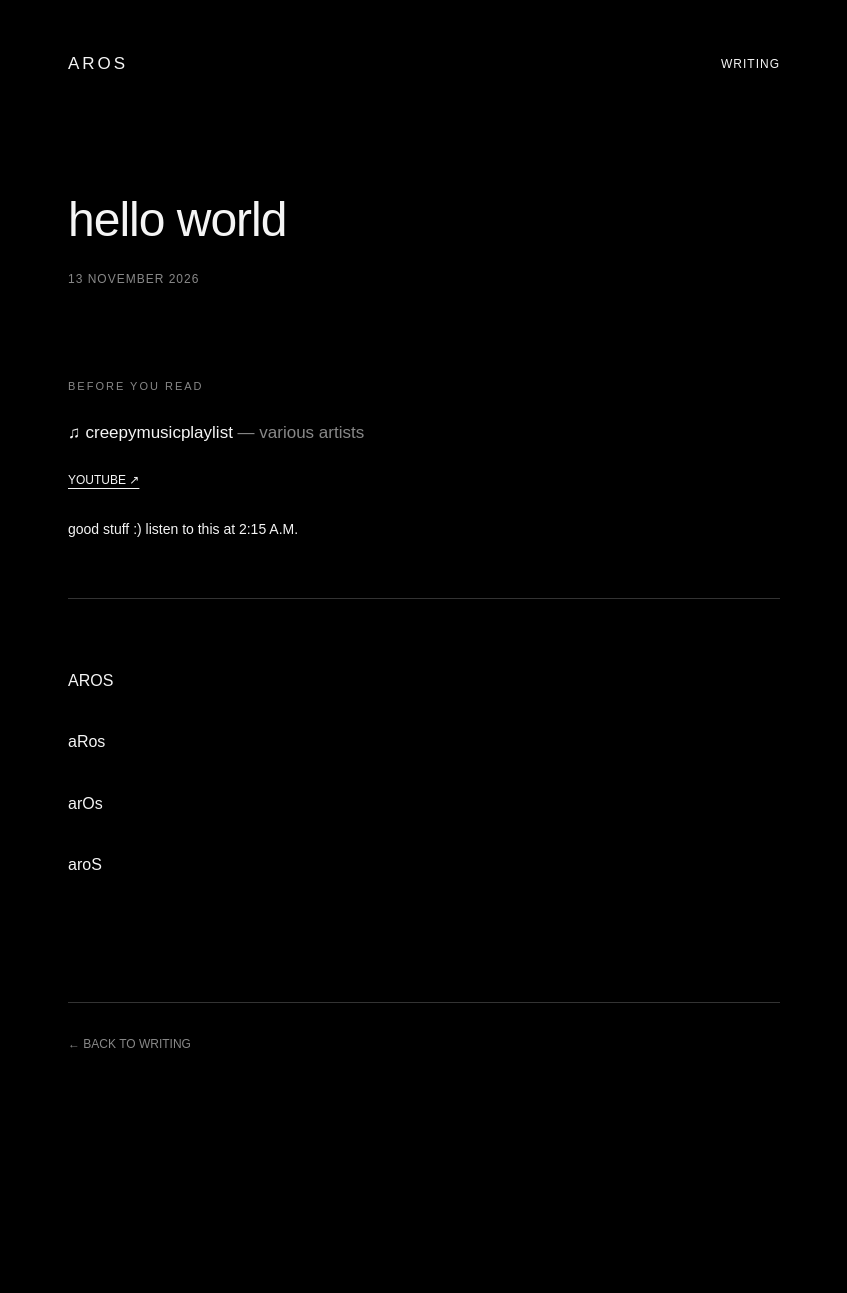
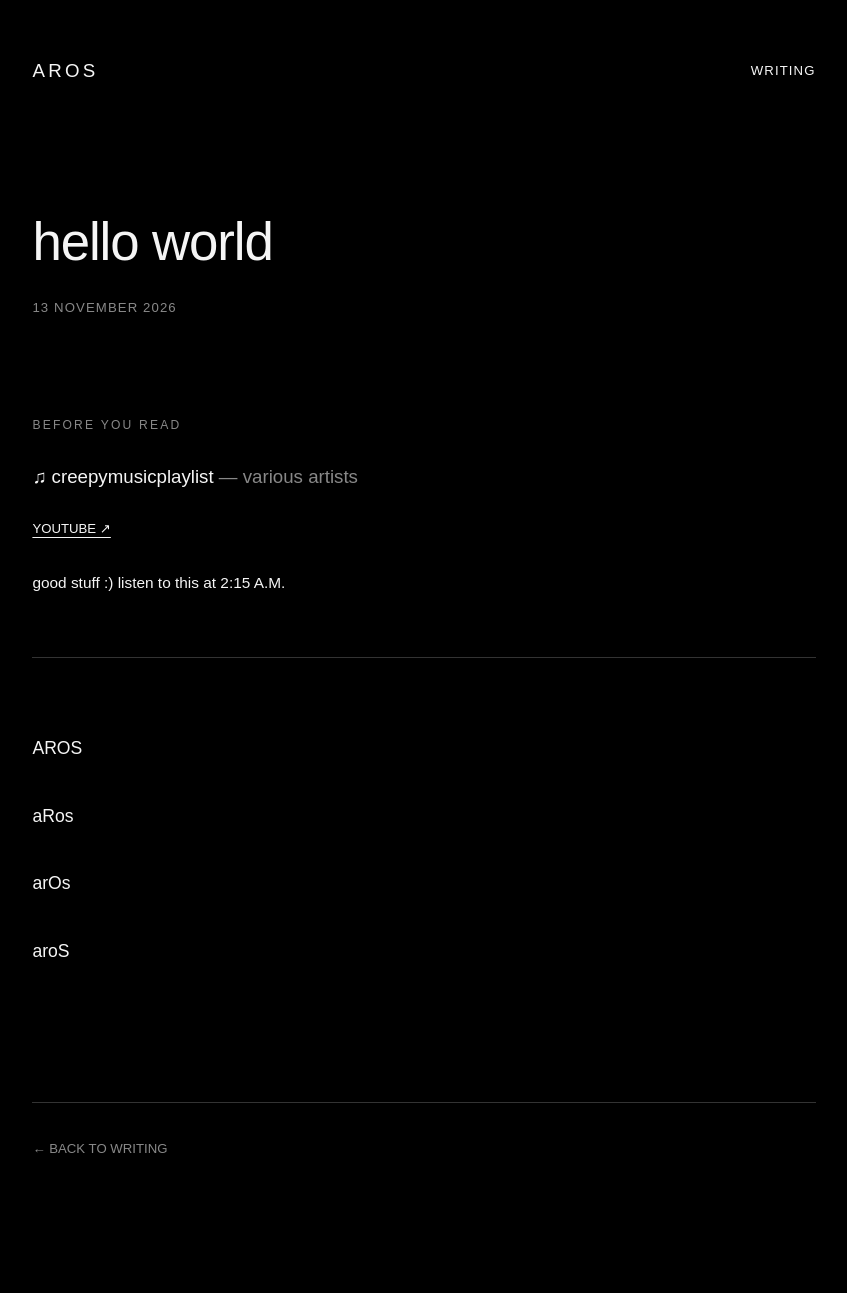
Before and after one commit to sagajellyfish/sagajellyfish.github.io, a Jekyll site: the page built from _posts/2026-11-13-hello-world.md, in a window 1280 px wide. Shown: the whole page, without its empty margins (216-1063 px from the left). Built offline with Jekyll 4.4.1, drawn with Linux system fonts in a browser that asks for light colours; before the commit the page ends 1176 px from its top, so only the background shows below that.

Commit message:
Scale desktop pages to 110 percent while preserving mobile sizing

```diff
--- a/_layouts/post.html
+++ b/_layouts/post.html
@@ -156,6 +156,11 @@
         margin-top: 60px;
       }
     }
+    @media (min-width: 1024px) {
+      body {
+        zoom: 1.1;
+      }
+    }
   </style>
 </head>
 
--- a/index.html
+++ b/index.html
@@ -51,6 +51,11 @@
       color: #666;
       font-size: 12px;
     }
+    @media (min-width: 1024px) {
+      body {
+        zoom: 1.1;
+      }
+    }
   </style>
 </head>
 
--- a/writing/index.html
+++ b/writing/index.html
@@ -81,6 +81,11 @@ layout: null
         gap: 5px;
       }
     }
+    @media (min-width: 1024px) {
+      body {
+        zoom: 1.1;
+      }
+    }
   </style>
 </head>
 
```
